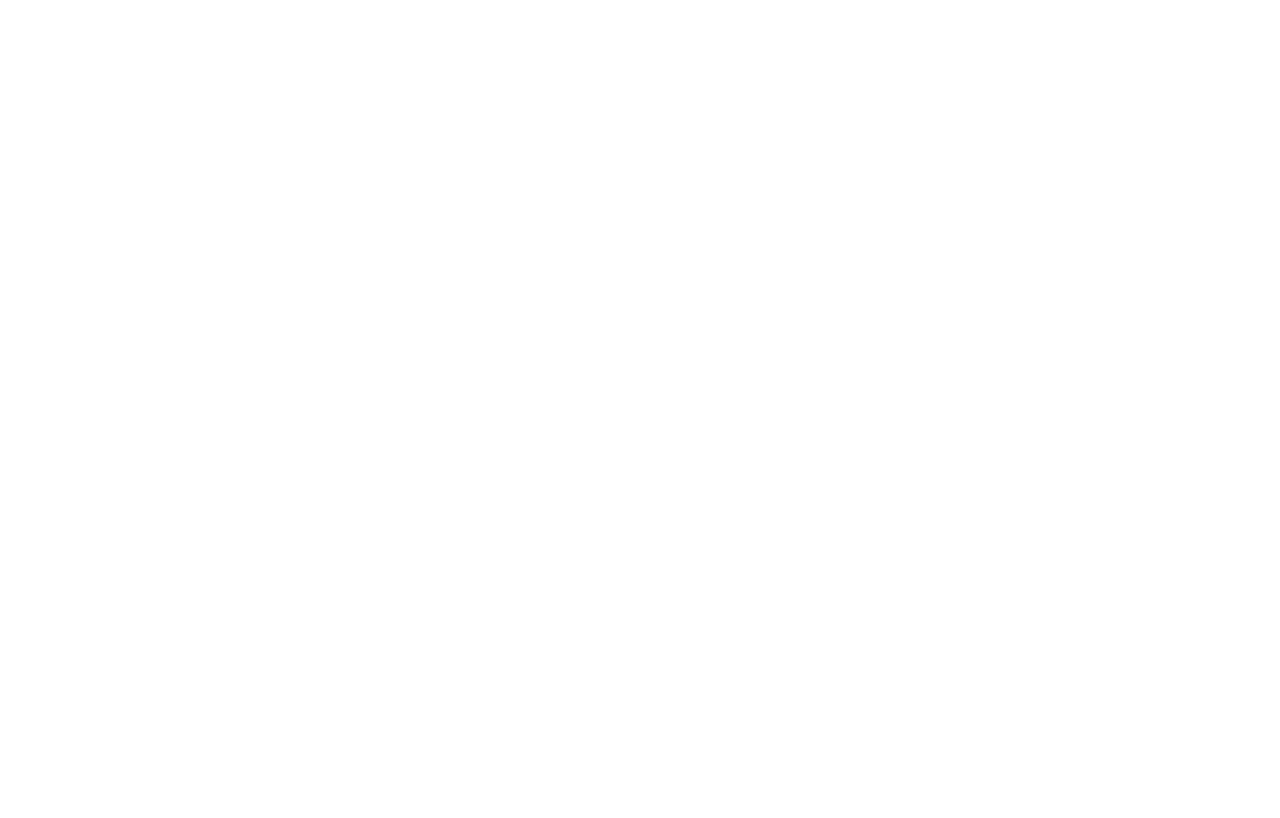
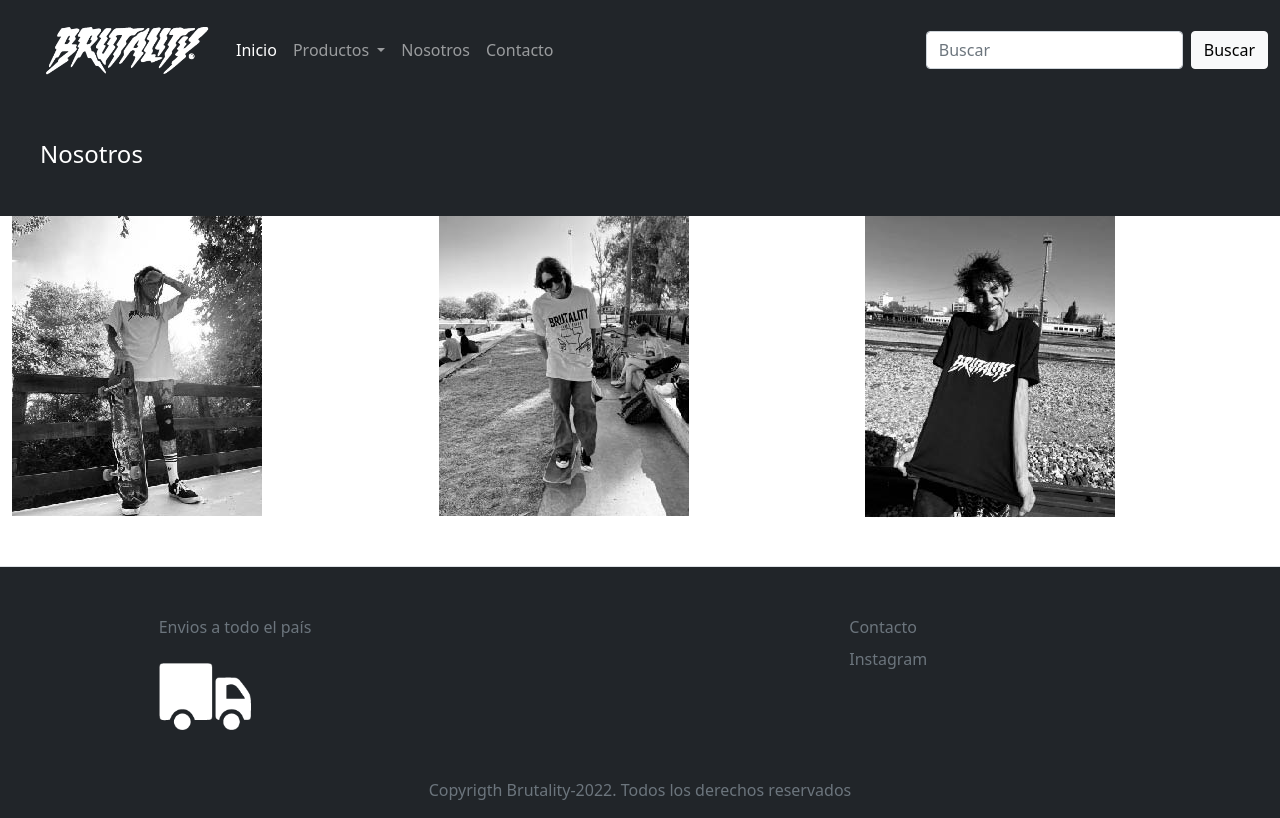
Before and after one commit to indirasosa/brutality, a plain HTML site: page html/nosotros.html in a window 1280 px wide. Drawn offline with nearby package versions, Linux system fonts and the light colour scheme.

Commit message:
cambios en el footer y algunos detalles

```diff
--- a/html/nosotros.html
+++ b/html/nosotros.html
@@ -5,7 +5,107 @@
     <meta http-equiv="X-UA-Compatible" content="IE=edge">
     <meta name="viewport" content="width=device-width, initial-scale=1.0">
     <title>Brutality</title>
+    <link href="https://cdn.jsdelivr.net/npm/bootstrap@5.1.3/dist/css/bootstrap.min.css" rel="stylesheet" integrity="sha384-1BmE4kWBq78iYhFldvKuhfTAU6auU8tT94WrHftjDbrCEXSU1oBoqyl2QvZ6jIW3" crossorigin="anonymous">
 </head>
 <body>
+    <header>
+    <!--Navegador-->
+        <nav class="navbar navbar-expand-lg navbar-dark bg-dark">
+            <div class="container-fluid">
+                <a class="navbar-brand" href="../index.html" ></a>
+                <img src="../imagenes/brutality_logo_transp_blanco.png" alt="" width="200" class="d-inline-block align-text-top"  >
+                <button class="navbar-toggler" type="button" data-bs-toggle="collapse" data-bs-target="#navbarSupportedContent" aria-controls="navbarSupportedContent" aria-expanded="false" aria-label="Toggle navigation">
+                <span class="navbar-toggler-icon"></span>
+                </button>
+                <div class="collapse navbar-collapse" id="navbarSupportedContent">
+                <ul class="navbar-nav me-auto mb-2 mb-lg-0">
+                    <li class="nav-item">
+                    <a class="nav-link active" aria-current="page" href="../index.html">Inicio</a>
+                    </li>
+                    <li class="nav-item dropdown">
+                        <a class="nav-link dropdown-toggle" href="#" id="navbarDropdown" role="button" data-bs-toggle="dropdown" aria-expanded="false">Productos
+                        </a>
+                        <ul class="dropdown-menu" aria-labelledby="navbarDropdown">
+                            <li><a class="dropdown-item" href="../html/productos.html">Remeras</a></li>
+                            <li><a class="dropdown-item" href="#">Tabla de talles</a></li>
+                        </ul>
+                    <li class="nav-item">
+                    <a class="nav-link" href="../html/nosotros.html">Nosotros</a>
+                    </li>
+                    </li>
+                    <li class="nav-item">
+                        <a class="nav-link" href="../html/contacto.html">Contacto</a>
+                        </li>
+                        </li>
+                </ul>
+                <form class="d-flex">
+                    <input class="form-control me-2" type="search" placeholder="Buscar" aria-label="Search">
+                    <button class="btn btn-light" type="submit">Buscar</button>
+                </form>
+                </div>
+            </div>
+            </nav>
+    <!--fin navegador-->
+    </header>
+    <main>
+    <!--Título-->
+        <div class="container-fluid">
+            <div class="row bg-dark p-4">
+                <h1 class="col-md-1  fs-4 text-white p-3">Nosotros</h1>
+            </div>
+        </div>
+    <!--Fotos-->
+        <section class="container-fluid">
+            <article class="row">
+                <div class="col">
+                    <img src="../imagenes/vicky.jpg" class="img-fluid" alt="Foto chica skater">
+                </div>
+                <div class="col">
+                    <img src="../imagenes/ernest.jpg" class="img-fluid" alt="Foto chicoo skater">
+                </div>
+                <div class="col">
+                    <img src="../imagenes/paulino_nosotros.jpg" class="img-fluid" alt="Foto chico skater">
+                </div>
+            </article>
+        </section>
+    </main>
+    <!--footer-->
+    <footer class="container-fluid">
+        <div class="row  px-5 py-5 mt-5 border-top bg-dark">
+            <div class="col-md-1 col-12">
 
+            </div>
+            <div class="col-md-4 col-12">
+
+                <ul class="nav flex-column">
+                <li class="nav-item mb-2"> <p class="text-muted">Envios a todo el país</p></li>
+                <img src="../imagenes/camion blanco.png" class="img-fluid w-25" alt="Ícono camión">
+                </ul>
+            </div>
+            <div class="col-md-2 col-12">
+
+            </div>
+            <div class="col-md-1 col-12">
+
+            </div>
+
+            <div class="col-md-2 col-12">
+                <ul class="nav flex-column">
+                <li class="nav-item mb-2"><a href="/html/contacto.html" class="nav-link p-0 text-muted">Contacto</a></li>
+                <li class="nav-item mb-2"> <a class="nav-link p-0 text-muted" href="https://www.instagram.com/brutalitywear/?hl=es-la">Instagram</a></li>
+                </ul>
+            </div>
+            <div class="col-md-2 col-12">
+
+            </div>
+        </div>
+        <div class="row">
+            <div class="col d-flex justify-content-center bg-dark">
+                <p class="text-muted">Copyrigth Brutality-2022. Todos los derechos reservados</p>
+            </div>
+        </div>
+
+    </footer>
+    <!--Java Script-->
+    <script src="https://cdn.jsdelivr.net/npm/bootstrap@5.1.3/dist/js/bootstrap.bundle.min.js" integrity="sha384-ka7Sk0Gln4gmtz2MlQnikT1wXgYsOg+OMhuP+IlRH9sENBO0LRn5q+8nbTov4+1p" crossorigin="anonymous"></script>
 </body>
```
Also changed, not shown: html/productos.html (+5 -5 lines), index.html (+6 -6 lines).
